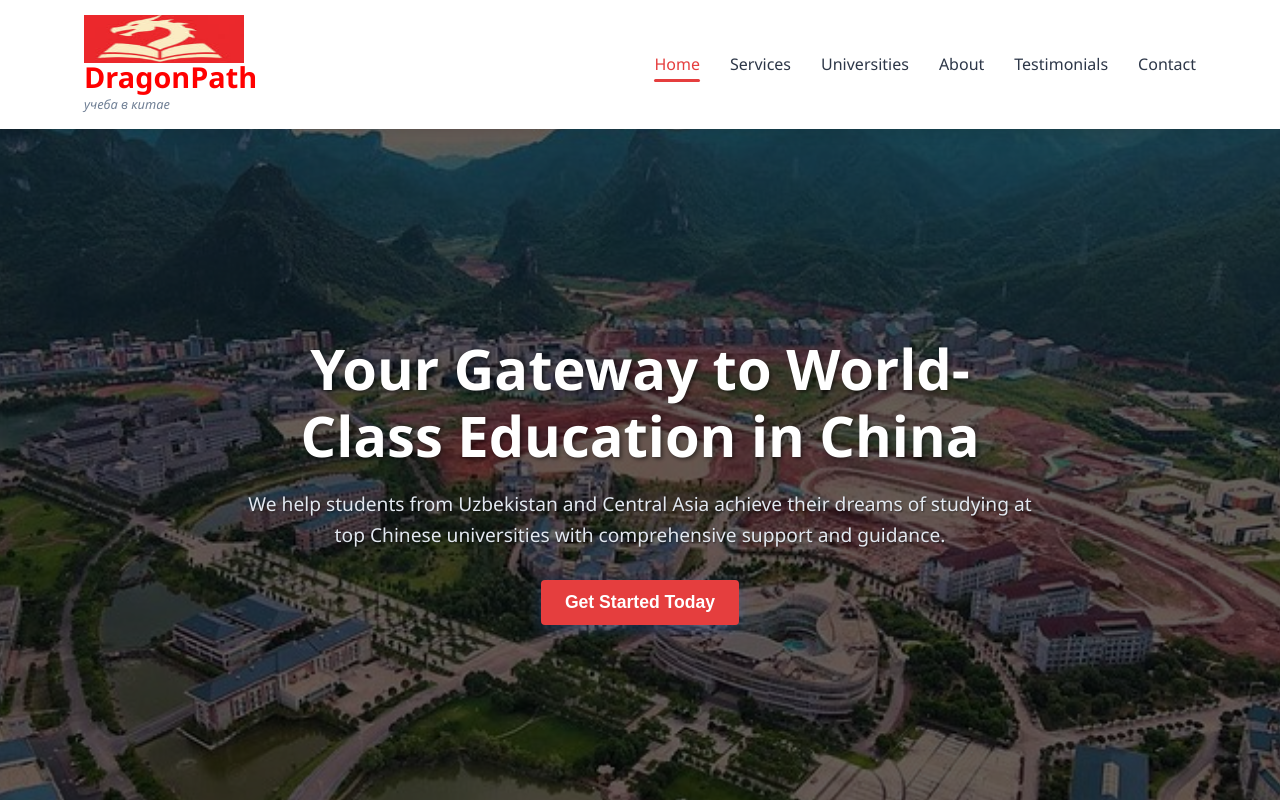
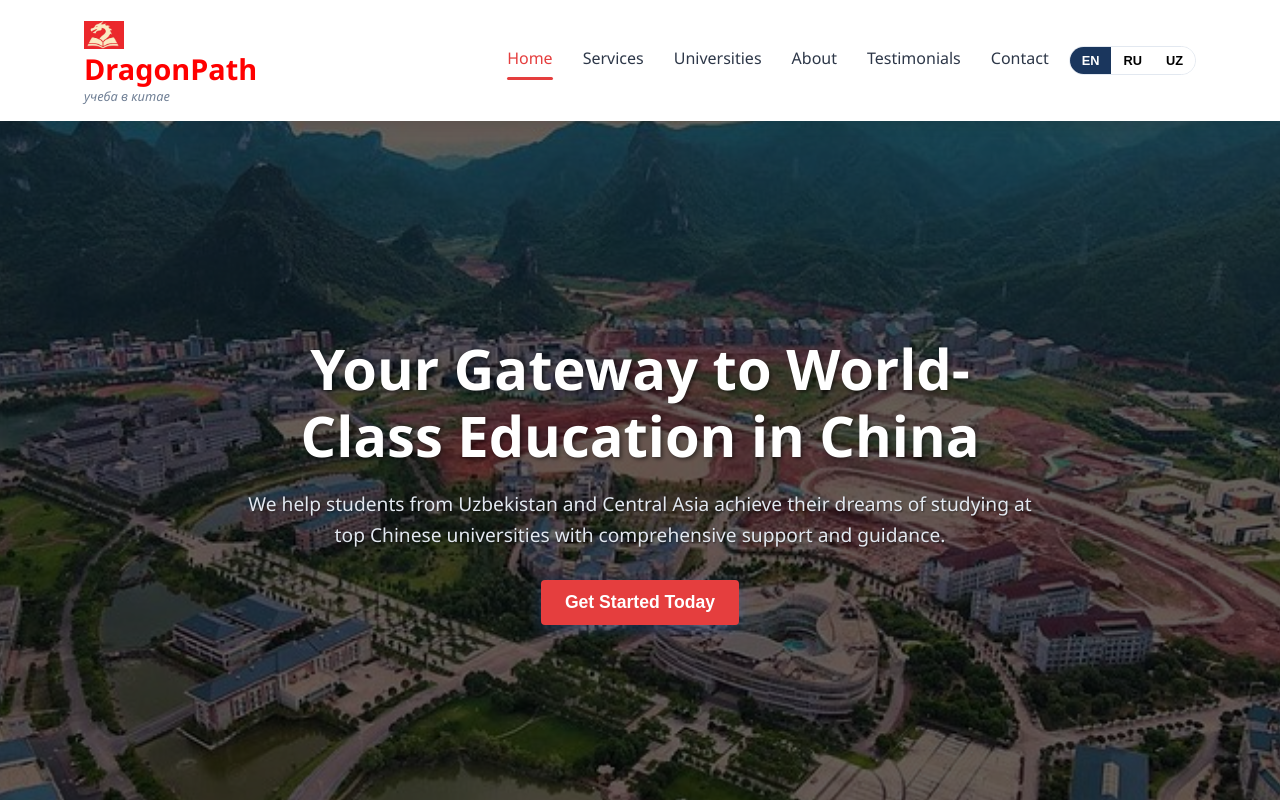
Before and after one commit to Ramilbey/dragonpath, a React (Create React App) app: page / in a window 1280 px wide. Shown: the top 800 px of the page. Built offline with nearby package versions, Linux system fonts and the light colour scheme.

Commit message:
add language selector

```diff
--- a/src/components/Header/Header.css
+++ b/src/components/Header/Header.css
@@ -122,3 +122,46 @@
       display: block;
     }
   }
+  /* Add these styles to your existing Header.css */
+.language-switcher {
+    display: flex;
+    margin-left: 20px;
+    border: 1px solid #e2e8f0;
+    border-radius: 20px;
+    overflow: hidden;
+  }
+
+  .language-switcher button {
+    background: white;
+    border: none;
+    padding: 6px 12px;
+    cursor: pointer;
+    transition: all 0.3s ease;
+    font-size: 0.8rem;
+    font-weight: 600;
+  }
+
+  .language-switcher button:hover {
+    background: #f7fafc;
+  }
+
+  .language-switcher button.active {
+    background: var(--primary);
+    color: white;
+  }
+
+  /* Mobile responsive */
+  @media (max-width: 768px) {
+    .language-switcher {
+      margin: 15px 0;
+      align-self: center;
+    }
+  }
+
+  /* Add styles for your logo image if needed */
+  .dragonImage {
+    width: 40px;
+    height: 40px;
+    object-fit: contain;
+    margin-right: 10px;
+  }
--- a/src/components/Header/Header.js
+++ b/src/components/Header/Header.js
@@ -1,18 +1,19 @@
 // src/components/Header/Header.js
 import React from 'react';
+import { useSimpleLanguage } from '../../context/SimpleLanguageContext';
 import './Header.css';
 
+const Header = ({ scrollToSection, activeSection, menuOpen, setMenuOpen }) => {
+  const { language, setLanguage } = useSimpleLanguage();
 
-const Header = ({ scrollToSection, activeSection, menuOpen, setMenuOpen }) => {
   return (
     <header className="header">
       <div className="container">
         <nav className="nav">
-                  <div className="logo">
-            <img src="/images/logo/dragon.jpg" alt='dragon path log' className='dragonImage'></img>
-            {/* <i className="fas fa-graduation-cap"></i> */}
+          <div className="logo">
+            <img src="/images/logo/dragon.jpg" alt='dragon path logo' className='dragonImage' />
             <h1>Dragon<span>Path</span></h1>
-            <div className="logo-subtitle"> учеба в китае</div>
+            <div className="logo-subtitle">учеба в китае</div>
           </div>
 
           <div className={`nav-links ${menuOpen ? 'nav-active' : ''}`}>
@@ -22,6 +23,28 @@ const Header = ({ scrollToSection, activeSection, menuOpen, setMenuOpen }) => {
             <a href="#about" className={activeSection === 'about' ? 'active' : ''} onClick={() => scrollToSection('about')}>About</a>
             <a href="#testimonials" className={activeSection === 'testimonials' ? 'active' : ''} onClick={() => scrollToSection('testimonials')}>Testimonials</a>
             <a href="#contact" className={activeSection === 'contact' ? 'active' : ''} onClick={() => scrollToSection('contact')}>Contact</a>
+
+            {/* Language Switcher */}
+            <div className="language-switcher">
+              <button
+                className={language === 'english' ? 'active' : ''}
+                onClick={() => setLanguage('english')}
+              >
+                EN
+              </button>
+              <button
+                className={language === 'russian' ? 'active' : ''}
+                onClick={() => setLanguage('russian')}
+              >
+                RU
+              </button>
+              <button
+                className={language === 'uzbek' ? 'active' : ''}
+                onClick={() => setLanguage('uzbek')}
+              >
+                UZ
+              </button>
+            </div>
           </div>
 
           <div className="burger" onClick={() => setMenuOpen(!menuOpen)}>
--- a/src/context/SimpleLanguageContext.js
+++ b/src/context/SimpleLanguageContext.js
@@ -1,4 +1,3 @@
-// src/context/SimpleLanguageContext.js
 import React, { createContext, useContext, useState } from 'react';
 
 const SimpleLanguageContext = createContext();
```
